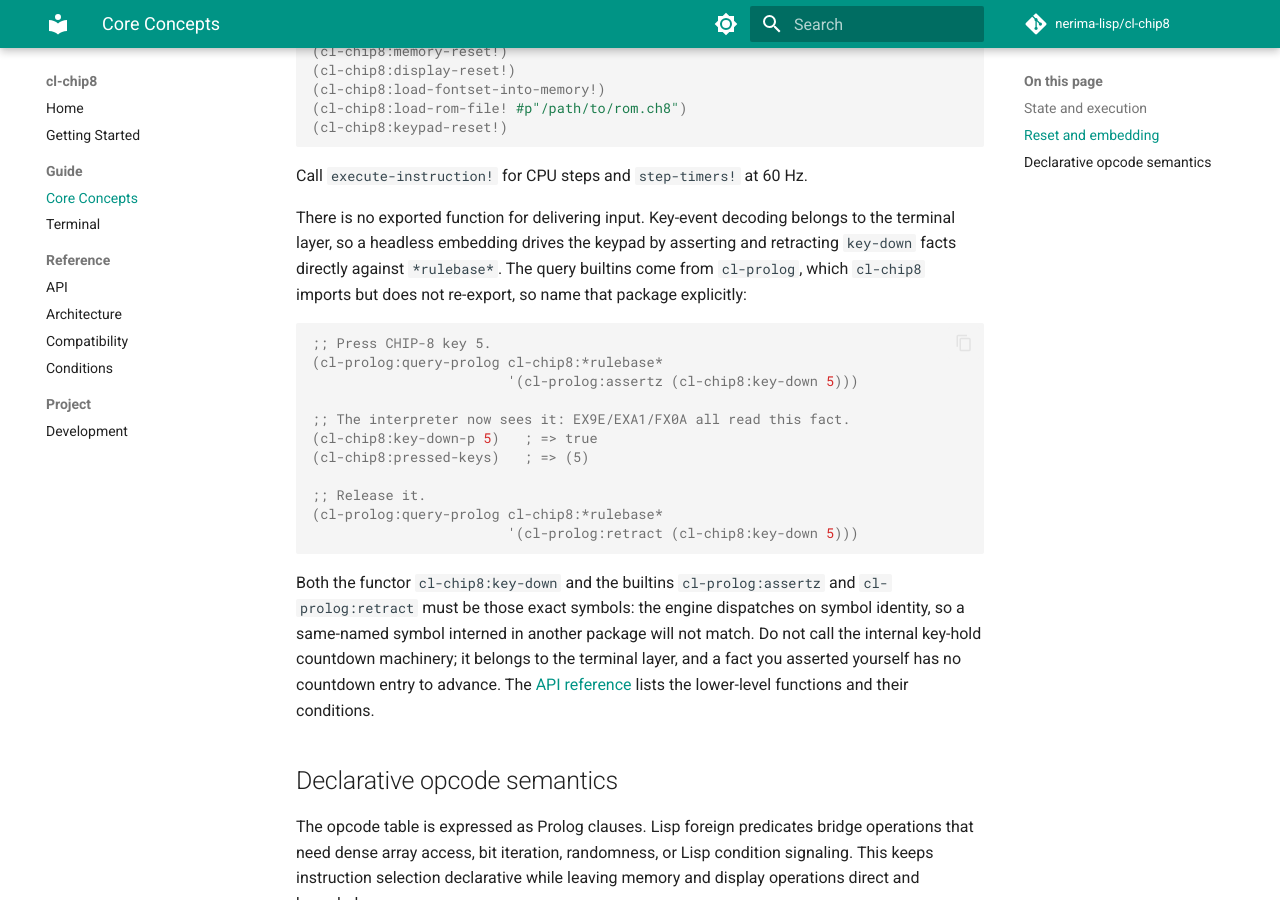
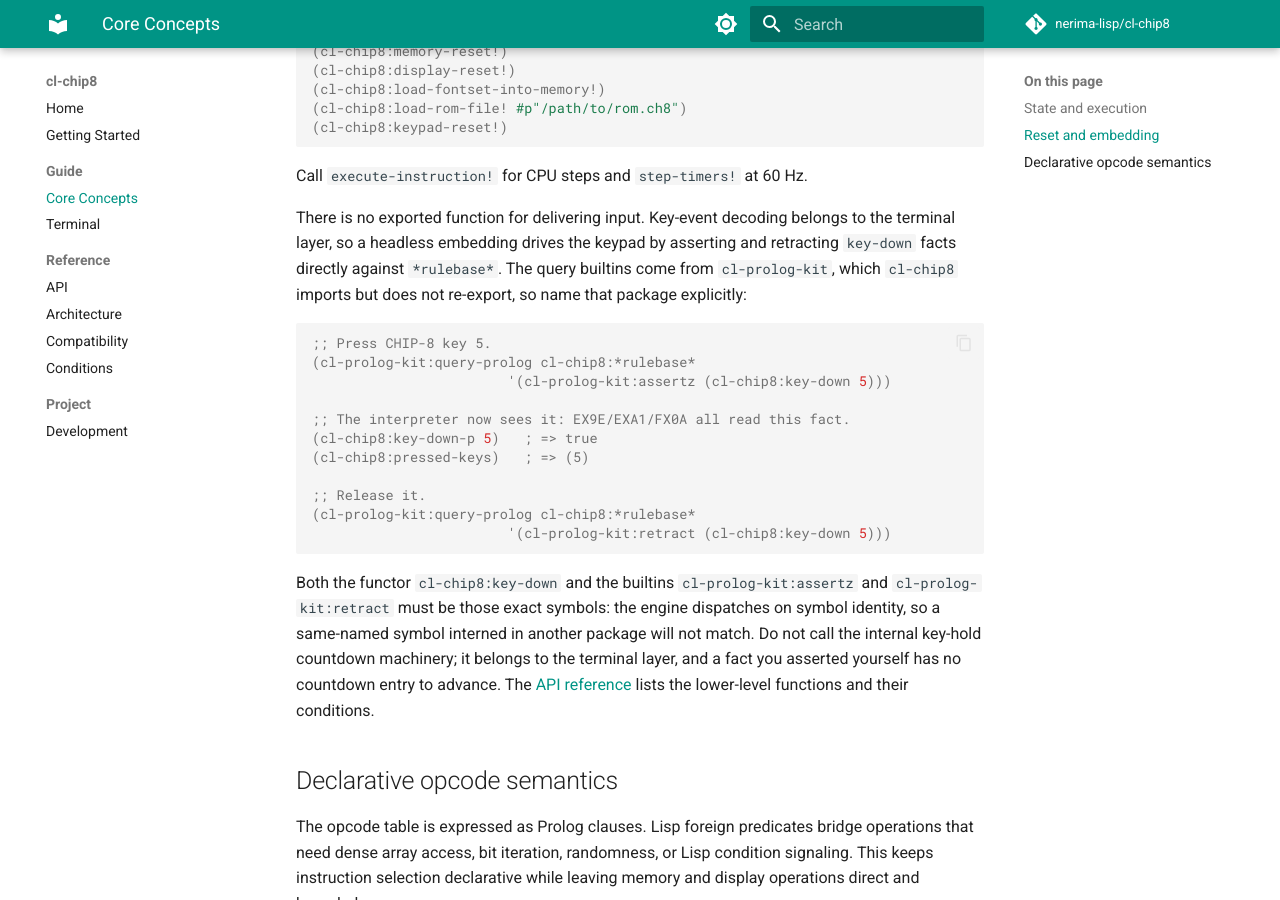
Before and after one commit to nerima-lisp/cl-chip8, an MkDocs documentation site: the page built from docs/src/guide/core-concepts.md, in a window 1280 px wide and 900 px high, scrolled down 839 px. Built offline with MkDocs 1.6.1 and Material for MkDocs 9.7.7, drawn with Linux system fonts in a browser that asks for light colours; comment, search, counter and statistics services are not loaded; some of the changed text lies outside the part shown.

Commit message:
refactor: follow the cl-prolog-kit / cl-dataflow-kit rename
nerima-lisp/cl-prolog was renamed to cl-prolog-kit (v1.5.0) and
cl-dataflow to cl-dataflow-kit (v1.2.0). The ASDF system names and CL
package names moved with the repositories, so `cl-prolog:` no longer
resolves and `:depends-on "cl-prolog"` no longer finds a system.

Updated here: the flake input's Nix variable name and URL, the ASDF
:depends-on entries, every package-qualified symbol reference, and the
prose that names either package. flake.lock was regenerated with
`nix flake lock`, not hand-edited.

This also moves the pin forward to the current release rather than
carrying the old one, since the tag the old pin named no longer contains
a system under the old name.

````diff
--- a/docs/src/guide/core-concepts.md
+++ b/docs/src/guide/core-concepts.md
@@ -7,7 +7,7 @@ display, a sixteen-key keypad, and delay and sound timers.
 
 ## State and execution
 
-The CPU facts live in a [cl-prolog](https://github.com/nerima-lisp/cl-prolog)
+The CPU facts live in a [cl-prolog-kit](https://github.com/nerima-lisp/cl-prolog-kit)
 rulebase. The public facts are `v(Index, Value)`, `i-register(Value)`,
 `pc(Value)`, `call-stack(List)`, `delay-timer(Value)`, `sound-timer(Value)`,
 and `key-down(Key)`. Memory and display pixels use Lisp arrays because they
@@ -43,25 +43,25 @@ Call `execute-instruction!` for CPU steps and `step-timers!` at 60 Hz.
 There is no exported function for delivering input. Key-event decoding belongs
 to the terminal layer, so a headless embedding drives the keypad by asserting
 and retracting `key-down` facts directly against `*rulebase*`. The query
-builtins come from `cl-prolog`, which `cl-chip8` imports but does not
+builtins come from `cl-prolog-kit`, which `cl-chip8` imports but does not
 re-export, so name that package explicitly:
 
 ```lisp
 ;; Press CHIP-8 key 5.
-(cl-prolog:query-prolog cl-chip8:*rulebase*
-                        '(cl-prolog:assertz (cl-chip8:key-down 5)))
+(cl-prolog-kit:query-prolog cl-chip8:*rulebase*
+                        '(cl-prolog-kit:assertz (cl-chip8:key-down 5)))
 
 ;; The interpreter now sees it: EX9E/EXA1/FX0A all read this fact.
 (cl-chip8:key-down-p 5)   ; => true
 (cl-chip8:pressed-keys)   ; => (5)
 
 ;; Release it.
-(cl-prolog:query-prolog cl-chip8:*rulebase*
-                        '(cl-prolog:retract (cl-chip8:key-down 5)))
+(cl-prolog-kit:query-prolog cl-chip8:*rulebase*
+                        '(cl-prolog-kit:retract (cl-chip8:key-down 5)))
 ```
 
-Both the functor `cl-chip8:key-down` and the builtins `cl-prolog:assertz` and
-`cl-prolog:retract` must be those exact symbols: the engine dispatches on
+Both the functor `cl-chip8:key-down` and the builtins `cl-prolog-kit:assertz` and
+`cl-prolog-kit:retract` must be those exact symbols: the engine dispatches on
 symbol identity, so a same-named symbol interned in another package will not
 match. Do not call the internal key-hold countdown machinery; it belongs to
 the terminal layer, and a fact you asserted yourself has no countdown entry to
````
Also changed, not shown: docs/src/getting-started.md (+1 -1 lines), docs/src/index.md (+1 -1 lines), docs/src/reference/api.md (+5 -5 lines), docs/src/reference/architecture.md (+1 -1 lines), README.md, 11 other files.
